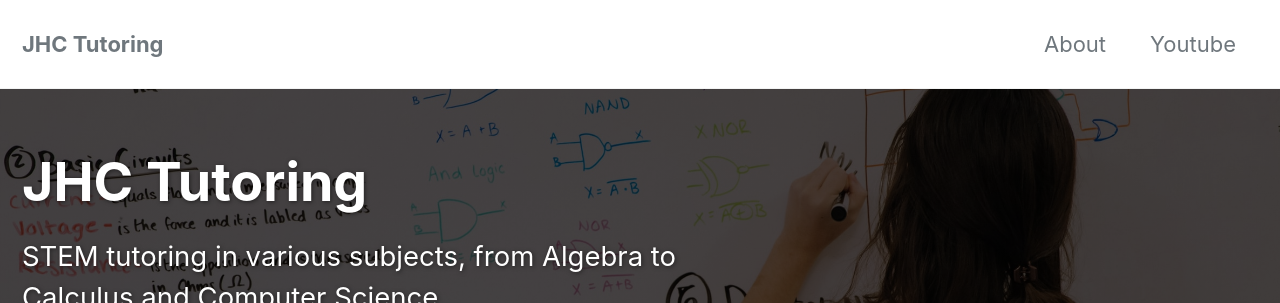
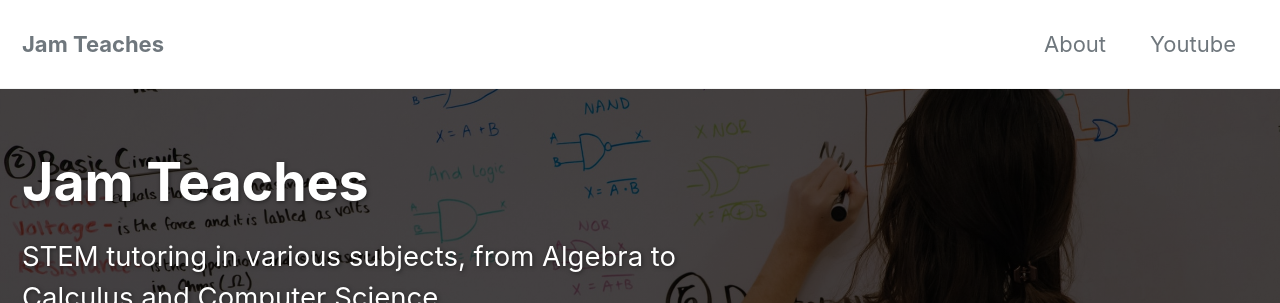
Before and after one commit to jharamuniz/jharamuniz.github.io, a Jekyll site: the page built from _pages/home.md, in a window 1280 px wide and 1400 px high. Shown: the top 303 px of the window. Built offline with Jekyll 4.4.1, drawn with Linux system fonts in a browser that asks for light colours; cached includes are drawn as plain includes; some of the changed text lies outside the part shown.

Commit message:
Change Name

```diff
--- a/_config.yml
+++ b/_config.yml
@@ -16,10 +16,10 @@ minimal_mistakes_skin    : "default" # "air", "aqua", "contrast", "dark", "dirt"
 
 # Site Settings
 locale                   : "en-US"
-title                    : "JHC Tutoring"
+title                    : "Jam Teaches"
 title_separator          : "-"
 subtitle                 : # site tagline that appears below site title in masthead
-name                     : "JHC Tutoring"
+name                     : "Jam Teaches"
 description              : "Learn with Confidence"
 url                      : https://www.jamteaches.com # the base hostname & protocol for your site e.g. "https://mmistakes.github.io"
 baseurl                  : # the subpath of your site, e.g. "/blog"
```
